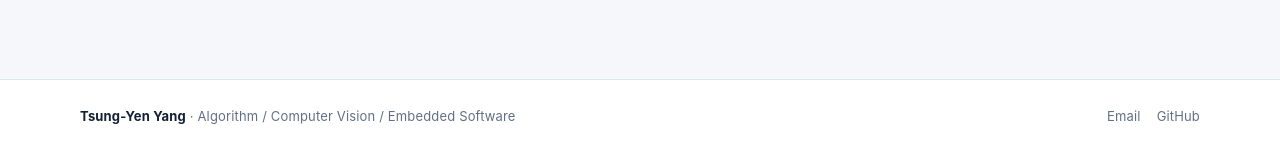
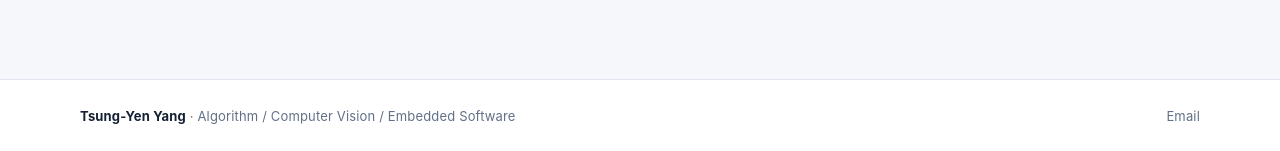
Before and after one commit to gg09038/gg09038.github.io, a Jekyll site: the page built from index.md, in a window 1280 px wide and 900 px high, scrolled down 3134 px. Shown: the part 746-897 px from the top of the window. Built offline with Jekyll 4.4.1, drawn with Linux system fonts in a browser that asks for light colours.

Commit message:
Update default.html

```diff
--- a/_layouts/default.html
+++ b/_layouts/default.html
@@ -23,7 +23,6 @@
       </div>
       <div class="footer-links">
         <a href="mailto:as0903817384@gmail.com">Email</a>
-        <a href="https://github.com/gg09038" target="_blank" rel="noopener">GitHub</a>
       </div>
     </div>
   </footer>
```
